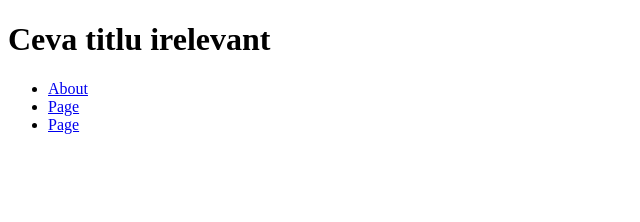
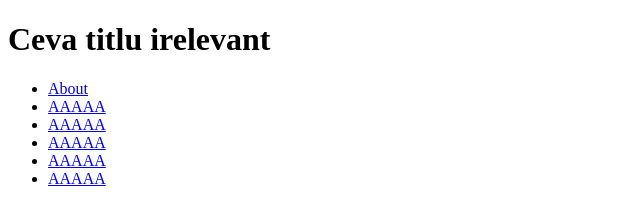
Before and after one commit to Sebastian-Ene/cursfs2024, a plain HTML site: page index.html in a window 1280 px wide. Shown: the whole page, without its empty margins (0-640 px from the left). Drawn offline with Linux system fonts and the light colour scheme.

Commit message:
conflict

```diff
--- a/index.html
+++ b/index.html
@@ -12,8 +12,11 @@
         <h1>Ceva titlu irelevant</h1>
         <ul>
             <li><a href="/about"> About</a></li>
-            <li><a href="/pgfdgfdage"> Page</a></li>
-            <li><a href="/pgfddsadagfdage"> Page</a></li>
+            <li><a href="/pgfdgfdage"> AAAAA</a></li>
+            <li><a href="/pgfddsadagfdage"> AAAAA</a></li>
+            <li><a href="/pgfddsadagfdage"> AAAAA</a></li>
+            <li><a href="/pgfddsadagfdage"> AAAAA</a></li>
+            <li><a href="/pgfddsadagfdage"> AAAAA</a></li>
         </ul>
     </header>
 </body>
```
